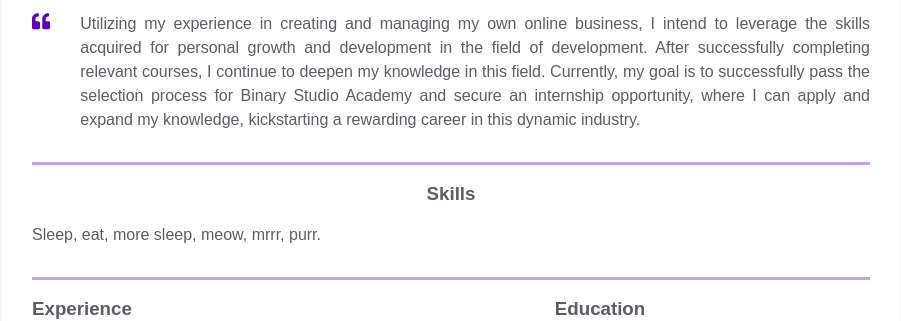
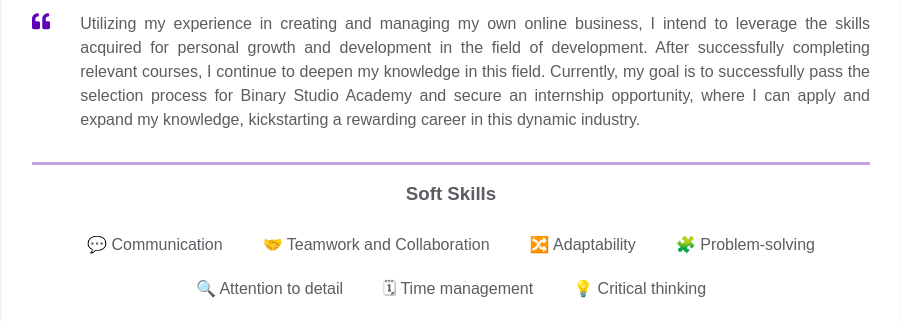
Before and after one commit to olha-vrnn/homepage, a plain HTML site: page index.html in a window 1280 px wide. Shown: the part 482-803 px from the top of the page, without its empty margins (189-1090 px from the left). Drawn offline with Linux system fonts and the light colour scheme.

Commit message:
Changed Skills block and styles

```diff
--- a/index.html
+++ b/index.html
@@ -70,8 +70,16 @@
             <div class="container">
                 <div class="resume__block">
                     <div class="skills">
-                        <h3 class="skills__header">Skills</h3>
-                        <p class="skills__text">Sleep, eat, more sleep, meow, mrrr, purr. </p>
+                        <h3 class="skills__header">Soft Skills</h3>
+                        <div class="skills__text">
+                            <p>&#x1F4AC; Communication </p>
+                            <p>&#x1F91D; Teamwork and Collaboration</p>
+                            <p>&#x1F500; Adaptability</p>
+                            <p>&#x1F9E9; Problem-solving</p>
+                            <p>&#x1F50D; Attention to detail</p>
+                            <p>&#x1F5D3; Time management</p>
+                            <p>&#x1F4A1; Critical thinking</p>
+                        </div>
                     </div>
                 </div>
             </div>
--- a/styles.css
+++ b/styles.css
@@ -187,6 +187,13 @@ body {
 .skills__text {
     color: var(--secondary-text-color);
     text-align: justify;
+    display: flex;
+    justify-content: center;
+    flex-wrap: wrap;
+}
+
+.skills__text>p {
+    padding: 10px 20px;
 }
 
 /* Experience and additional info styles */
```
